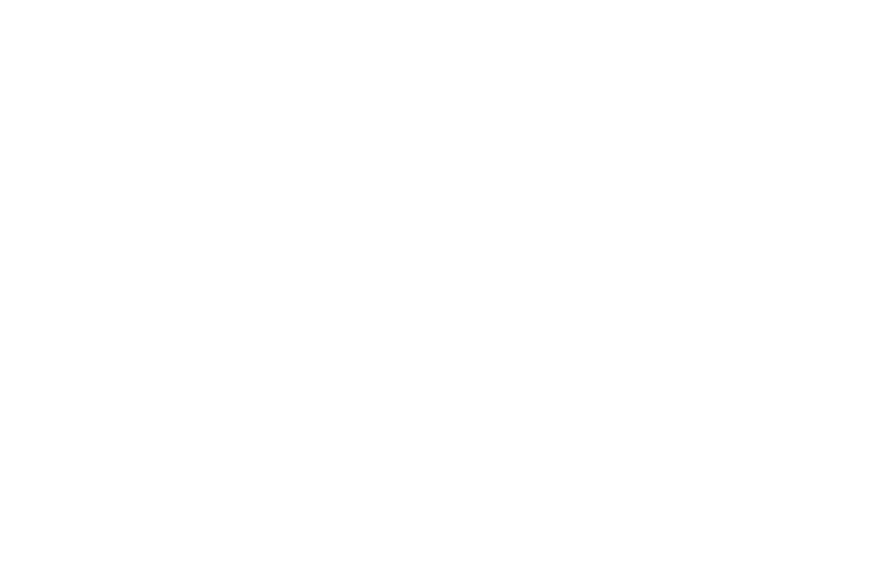
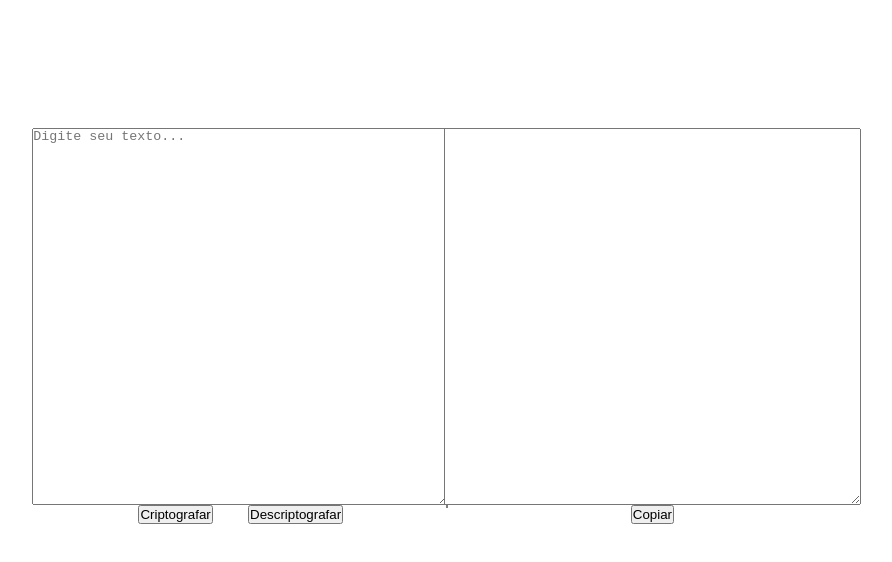
Before and after one commit to alvesleonardobsw/codificador, a plain HTML site: page index.html in a window 1280 px wide. Shown: the whole page, without its empty margins (92-984 px from the left). Drawn offline with Linux system fonts and the light colour scheme.

Commit message:
Starting project

```diff
--- a/index.html
+++ b/index.html
@@ -1,13 +1,44 @@
 <!DOCTYPE html>
-<html lang="en">
+<html lang="pt-br">
 <head>
     <meta charset="UTF-8">
     <meta name="viewport" content="width=device-width, initial-scale=1.0">
     <title>Decodificador</title>
+    <link rel="stylesheet" href="style.css">
 </head>
 <body>
+    <header></header>
 
+    <main class="container">
 
+        <div class="box__Total"> <!-- vermelho forte -->
+
+            <div class="box__area"> <!-- vermelho fraco 1 -->
+                <div class="box__text"> <!-- azul textarea -->
+                    <textarea placeholder="Digite seu texto..." name="textWrite" id="textWrite" cols="50" rows="25"></textarea>
+                </div>
+                <div class="box__button__text"> <!-- azul botão -->
+                    <button type="button" onclick="callFunction">Criptografar</button>
+                    <button type="button" onclick="callFunction">Descriptografar</button>
+                </div>
+            </div>
+
+            <div class="vertical__line"> </div>
+
+            <div class="box__area"> <!-- vermelho fraco 2 -->
+                <div class="box__text"> <!-- azul textarea -->
+                    <textarea readonly name="textRead" id="textRead" cols="50" rows="25"></textarea>
+                </div>
+                <div class="box__button__read"> <!-- azul botão -->
+                    <button type="button" onclick="callFunction">Copiar</button>
+                </div>
+            </div>
+
+        </div>
+
+    </main>
+
+    <footer></footer>
 
 </body>
 </html>
--- a/style.css
+++ b/style.css
@@ -0,0 +1,45 @@
+* {
+    margin: 0;
+    padding: 0;
+}
+
+body {
+    height: 100vh;
+    box-sizing: border-box;
+}
+
+.container {
+    margin: 10%;
+}
+
+.box__Total {
+    display: flex;
+}
+
+.box__area {
+    display: flex;
+    justify-content: space-between;
+    align-items: center;
+    flex-direction: column;
+    width: 40%;
+}
+
+.box__text {
+    display: flex;
+}
+
+.box__button__text {
+    display: flex;
+    justify-content: space-between;
+    width: 50%;
+
+}
+
+.box__button__read {
+    display: flex;
+}
+
+.vertical__line {
+    border-left: 2px solid gray;
+    height: 380px;
+}
```
